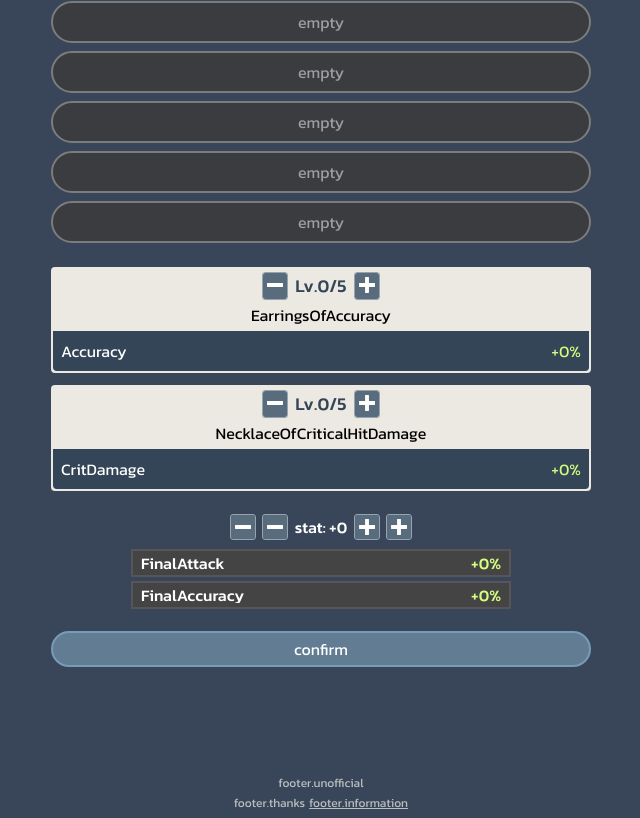
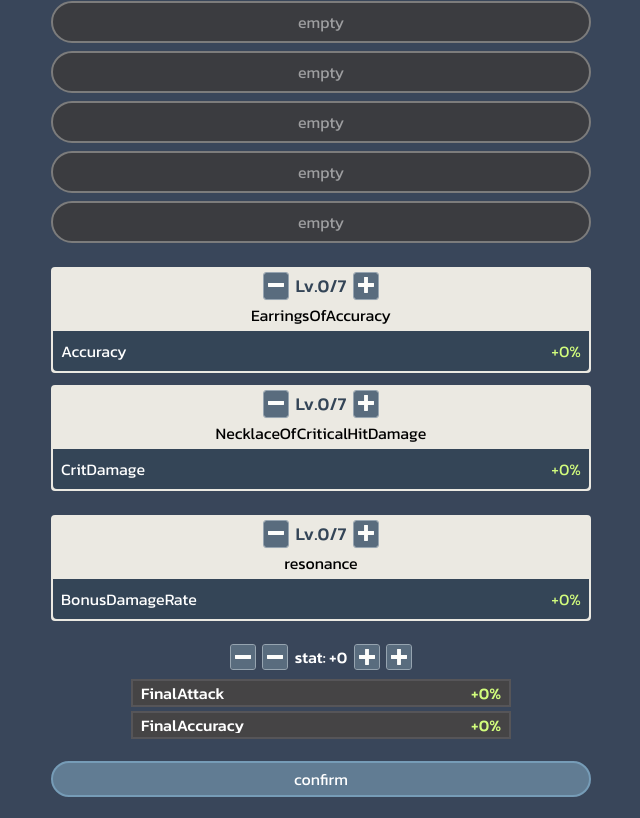
Before and after one commit to jiradedm/SKIA-Damage-Calculator, a Next.js app: page /add in a window 1280 px wide. Shown: the part 409-1227 px from the top of the page, without its empty margins (319-959 px from the left). Built offline with nearby package versions, Linux system fonts and the light colour scheme; what i18next-resources-to-backend would draw is missing.

Commit message:
add accessory resonance

```diff
--- a/src/app/add/component.tsx
+++ b/src/app/add/component.tsx
@@ -6,10 +6,11 @@ import React, { useEffect, useMemo, useState } from "react";
 import { useTranslation } from "react-i18next";
 import { v4 } from "uuid";
 
+import AccessoryLevelSelector from "@/components/accessoryLevelSelector";
+import AccessoryResonanceLevelSelector from "@/components/accessoryResonanceLevelSelector";
 import Button from "@/components/button";
 import ChooseCharacter from "@/components/chooseCharacter";
 import Equipment from "@/components/Equipment";
-import AccessoryLevelSelector from "@/components/necklaceSelector";
 import type { IPotential, Potential } from "@/components/potentialAdder";
 import PotentialAdder from "@/components/potentialAdder";
 import Select from "@/components/select";
@@ -108,6 +109,7 @@ export const AddPage: FC<AddPageProps> = ({ isEdit = false, character, onEdited
   const [potentials, setPotentials] = useState<Potential[]>(initPotentials);
   const [earringsLevel, setEarringsLevel] = useState<number>(character?.earringsLevel || 0);
   const [necklaceLevel, setNecklaceLevel] = useState<number>(character?.necklaceLevel || 0);
+  const [resonanceLevel, setResonanceLevel] = useState<number>(character?.necklaceLevel || 0);
   const [bonus, setBonus] = useState<number>(character?.statBonus || 0);
   const [equipmentLevel, setEquipmentLevel] = useState<number>(character?.equipmentLevel || 0);
 
@@ -160,6 +162,7 @@ export const AddPage: FC<AddPageProps> = ({ isEdit = false, character, onEdited
       ),
       necklaceLevel,
       earringsLevel,
+      resonanceLevel,
       star: selectedStar,
       statBonus: bonus,
       equipmentLevel,
@@ -179,6 +182,7 @@ export const AddPage: FC<AddPageProps> = ({ isEdit = false, character, onEdited
       active: character.active ?? false,
       necklaceLevel,
       earringsLevel,
+      resonanceLevel,
       star: selectedStar,
       statBonus: bonus,
       equipmentLevel,
@@ -209,15 +213,22 @@ export const AddPage: FC<AddPageProps> = ({ isEdit = false, character, onEdited
       <AccessoryLevelSelector
         accessory={accessory.EarringsOfAccuracy}
         disabled={accessoryDisabled.earrings}
-        necklaceLevel={earringsLevel}
-        setNecklaceLevel={setEarringsLevel}
+        accessoryLevel={earringsLevel}
+        setAccessoryLevel={setEarringsLevel}
         className="w-full max-w-[540px] self-center"
       />
       <AccessoryLevelSelector
         accessory={accessory.NecklaceOfCriticalHitDamage}
         disabled={accessoryDisabled.necklace}
-        necklaceLevel={necklaceLevel}
-        setNecklaceLevel={setNecklaceLevel}
+        accessoryLevel={necklaceLevel}
+        setAccessoryLevel={setNecklaceLevel}
+        className="w-full max-w-[540px] self-center"
+      />
+      <div />
+      <AccessoryResonanceLevelSelector
+        resonanceLevel={resonanceLevel}
+        setResonanceLevel={setResonanceLevel}
+        limit={Math.min(earringsLevel, necklaceLevel)}
         className="w-full max-w-[540px] self-center"
       />
       <div />
--- a/src/components/Equipment.tsx
+++ b/src/components/Equipment.tsx
@@ -4,7 +4,7 @@ import { useTranslation } from "react-i18next";
 import { StatItem } from "@/app/global/component";
 import type { StatKey } from "@/data/stat";
 
-import { IconWrap, MinusIcon, PlusIcon } from "./necklaceSelector";
+import { IconWrap, MinusIcon, PlusIcon } from "./accessoryLevelSelector";
 
 const minLevel = 0;
 const maxLevel = 50;
--- a/src/components/necklaceSelector.tsx
+++ b/src/components/accessoryLevelSelector.tsx
@@ -1,11 +1,11 @@
 "use client";
 
 import type { ComponentPropsWithoutRef, Dispatch, FC, SetStateAction } from "react";
-import React from "react";
+import React, { useMemo } from "react";
 import { useTranslation } from "react-i18next";
 import { twMerge } from "tailwind-merge";
 
-import { type Accessory } from "@/data/accessory";
+import type { Accessory } from "@/data/accessory";
 
 export const MinusIcon = () => {
   return (
@@ -38,35 +38,36 @@ export const IconWrap: FC<ComponentPropsWithoutRef<"div">> = ({ children, classN
 };
 
 const minLevel = 0;
-const maxLevel = 5;
 
 interface AccessoryLevelSelectorProps {
   accessory: Accessory;
   disabled?: boolean;
-  necklaceLevel: number;
-  setNecklaceLevel?: Dispatch<SetStateAction<number>>;
+  accessoryLevel: number;
+  setAccessoryLevel?: Dispatch<SetStateAction<number>>;
 }
 
 const AccessoryLevelSelector: FC<ComponentPropsWithoutRef<"div"> & AccessoryLevelSelectorProps> = ({
   accessory,
   disabled,
   className,
-  necklaceLevel,
-  setNecklaceLevel = () => {},
+  accessoryLevel,
+  setAccessoryLevel = () => {},
   ...props
 }) => {
   const { t } = useTranslation("accessory");
   const { t: ts } = useTranslation("stat");
 
+  const maxLevel = useMemo(() => accessory.value.length - 1, [accessory.value]);
+
   const increaseLevel = () => {
-    setNecklaceLevel((prev) => {
+    setAccessoryLevel((prev) => {
       if (prev >= maxLevel) return prev;
       return prev + 1;
     });
   };
 
   const decreaseLevel = () => {
-    setNecklaceLevel((prev) => {
+    setAccessoryLevel((prev) => {
       if (prev <= minLevel) return prev;
       return prev - 1;
     });
@@ -88,7 +89,7 @@ const AccessoryLevelSelector: FC<ComponentPropsWithoutRef<"div"> & AccessoryLeve
           </IconWrap>
           <div className="flex text-lg font-[500] leading-[26px] text-[#344557]">
             <div>{`Lv. `}</div>
-            <div className="block w-3">{necklaceLevel}</div>
+            <div className="block w-3">{accessoryLevel}</div>
             <div>/{maxLevel}</div>
           </div>
           <IconWrap onClick={increaseLevel}>
@@ -99,7 +100,7 @@ const AccessoryLevelSelector: FC<ComponentPropsWithoutRef<"div"> & AccessoryLeve
       </div>
       <div className="flex justify-between rounded-b bg-[#344557] p-2 text-white">
         <div>{ts(accessory.stat.key)}</div>
-        <div className="text-[#d2fd7d]">+{accessory.value[necklaceLevel]}%</div>
+        <div className="text-[#d2fd7d]">+{accessory.value[accessoryLevel]}%</div>
       </div>
     </div>
   );
--- /dev/null
+++ b/src/components/accessoryResonanceLevelSelector.tsx
@@ -0,0 +1,85 @@
+"use client";
+
+import type { ComponentPropsWithoutRef, Dispatch, FC, SetStateAction } from "react";
+import React, { useEffect } from "react";
+import { useTranslation } from "react-i18next";
+import { twMerge } from "tailwind-merge";
+
+import { IconWrap, MinusIcon, PlusIcon } from "@/components/accessoryLevelSelector";
+import { accessory } from "@/data/accessory";
+
+const minLevel = 0;
+const maxLevel = accessory.NecklaceOfCriticalHitDamage.value.length - 1;
+
+interface AccessoryLevelSelectorProps {
+  limit?: number;
+  disabled?: boolean;
+  resonanceLevel: number;
+  setResonanceLevel?: Dispatch<SetStateAction<number>>;
+}
+
+const AccessoryResonanceLevelSelector: FC<ComponentPropsWithoutRef<"div"> & AccessoryLevelSelectorProps> = ({
+  limit,
+  disabled,
+  className,
+  resonanceLevel,
+  setResonanceLevel = () => {},
+  ...props
+}) => {
+  const { t } = useTranslation("accessory");
+  const { t: ts } = useTranslation("stat");
+
+  const increaseLevel = () => {
+    setResonanceLevel((prev) => {
+      if (prev >= maxLevel || prev >= (limit ?? 0)) return prev;
+      return prev + 1;
+    });
+  };
+
+  const decreaseLevel = () => {
+    setResonanceLevel((prev) => {
+      if (prev <= minLevel) return prev;
+      return prev - 1;
+    });
+  };
+
+  useEffect(() => {
+    if (limit && resonanceLevel > (limit ?? 0)) {
+      setResonanceLevel(limit);
+    }
+  }, [limit, resonanceLevel, setResonanceLevel]);
+
+  return (
+    <div
+      className={twMerge(
+        "select-none rounded border-2 border-[#ebe9e2] bg-[#ebe9e2]",
+        disabled && "grayscale pointer-events-none",
+        className,
+      )}
+      {...props}
+    >
+      <div className="flex flex-col items-center gap-1 py-1 text-center">
+        <div className="flex gap-2">
+          <IconWrap onClick={decreaseLevel}>
+            <MinusIcon />
+          </IconWrap>
+          <div className="flex text-lg font-[500] leading-[26px] text-[#344557]">
+            <div>{`Lv. `}</div>
+            <div className="block w-3">{resonanceLevel}</div>
+            <div>/{maxLevel}</div>
+          </div>
+          <IconWrap onClick={increaseLevel}>
+            <PlusIcon />
+          </IconWrap>
+        </div>
+        <div className="text-black">{t("resonance")}</div>
+      </div>
+      <div className="flex justify-between rounded-b bg-[#344557] p-2 text-white">
+        <div>{ts("BonusDamageRate")}</div>
+        <div className="text-[#d2fd7d]">+{resonanceLevel}%</div>
+      </div>
+    </div>
+  );
+};
+
+export default AccessoryResonanceLevelSelector;
--- a/src/components/intitalize.tsx
+++ b/src/components/intitalize.tsx
@@ -108,7 +108,7 @@ const getModifier = (
     FinalCritDamage: [0],
     WeaknessRate: [globalStat.WeaknessRate, globalStat[character.type.typeRestrictStat.WeaknessRate]],
     FinalWeaknessDamage: [0],
-    BonusDamageRate: [(addedCharacter.star < 6 ? 0 : equipmentLevel) * 0.6],
+    BonusDamageRate: [(addedCharacter.star < 6 ? 0 : equipmentLevel) * 0.6, addedCharacter.resonanceLevel ?? 0],
     FinalBonusDamage: [0],
     FinalAccuracy: [0],
     CooldownDecrease: [0],
--- a/src/components/statBonusAdder.tsx
+++ b/src/components/statBonusAdder.tsx
@@ -4,7 +4,7 @@ import { useTranslation } from "react-i18next";
 import { StatItem } from "@/app/global/component";
 import type { StatKey } from "@/data/stat";
 
-import { IconWrap, MinusIcon, PlusIcon } from "./necklaceSelector";
+import { IconWrap, MinusIcon, PlusIcon } from "./accessoryLevelSelector";
 
 const minLevel = 0;
 const maxLevel = 100;
--- a/src/data/accessory.ts
+++ b/src/data/accessory.ts
@@ -13,11 +13,11 @@ export const accessory: Record<AccessoryKey, Accessory> = {
   EarringsOfAccuracy: {
     key: "EarringsOfAccuracy",
     stat: stat.Accuracy,
-    value: [0, 47, 98, 155, 220, 300],
+    value: [0, 47, 98, 155, 220, 300, 420, 600],
   },
   NecklaceOfCriticalHitDamage: {
     key: "NecklaceOfCriticalHitDamage",
     stat: stat.CritDamage,
-    value: [0, 31.25, 65.5, 103, 146.76, 200],
+    value: [0, 31.25, 65.5, 103, 146.76, 200, 280, 400],
   },
 };
--- a/src/libs/locales/en/accessory.json
+++ b/src/libs/locales/en/accessory.json
@@ -1,4 +1,5 @@
 {
   "EarringsOfAccuracy": "Earrings of Accuracy",
-  "NecklaceOfCriticalHitDamage": "Necklace of Critical Hit Damage"
+  "NecklaceOfCriticalHitDamage": "Necklace of Critical Hit Damage",
+  "resonance": "Accessory Level Resonance"
 }
--- a/src/libs/locales/th/accessory.json
+++ b/src/libs/locales/th/accessory.json
@@ -1,4 +1,5 @@
 {
   "EarringsOfAccuracy": "ต่างหูแม่นยำ",
-  "NecklaceOfCriticalHitDamage": "สร้อยคอความเสียหายคริติคอล"
+  "NecklaceOfCriticalHitDamage": "สร้อยคอความเสียหายคริติคอล",
+  "resonance": "เกียรติคุณเลเวลเครื่องประดับ"
 }
--- a/src/store/character.ts
+++ b/src/store/character.ts
@@ -26,6 +26,7 @@ export const addedCharacterObject = z.object({
   potentials: z.array(z.object({ rarity: z.enum(rarityKeys), stat: z.enum(statKeys), value: z.number() })),
   necklaceLevel: z.number(),
   earringsLevel: z.number(),
+  resonanceLevel: z.number(),
   statBonus: z.number(),
   equipmentLevel: z.number(),
   active: z.boolean().optional(),
```
